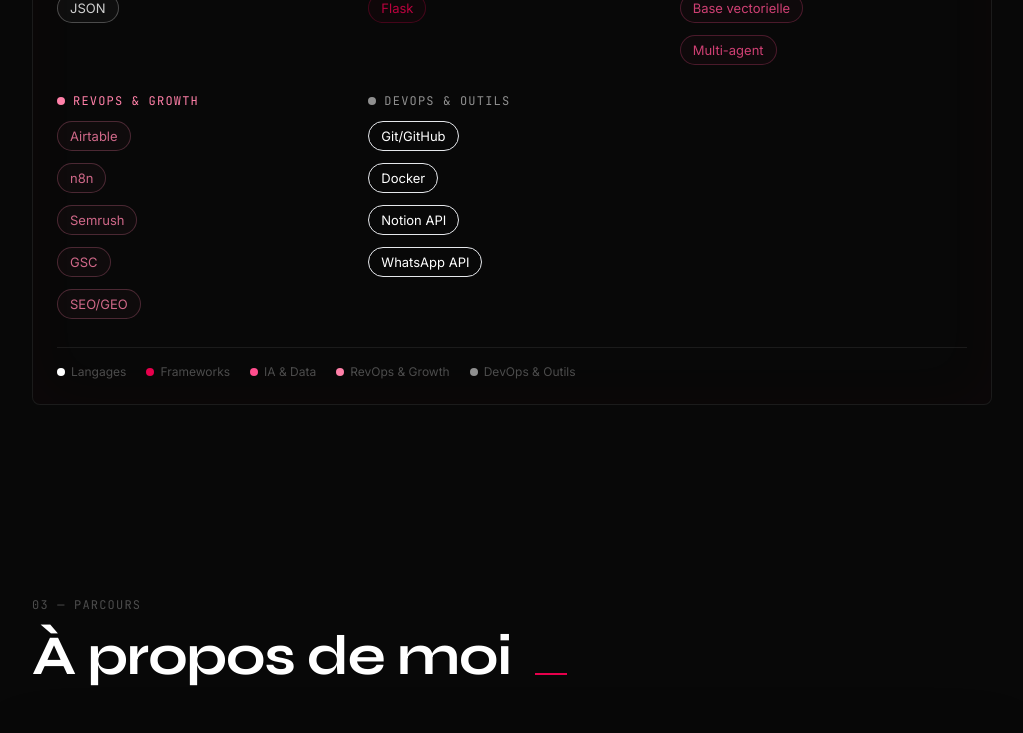
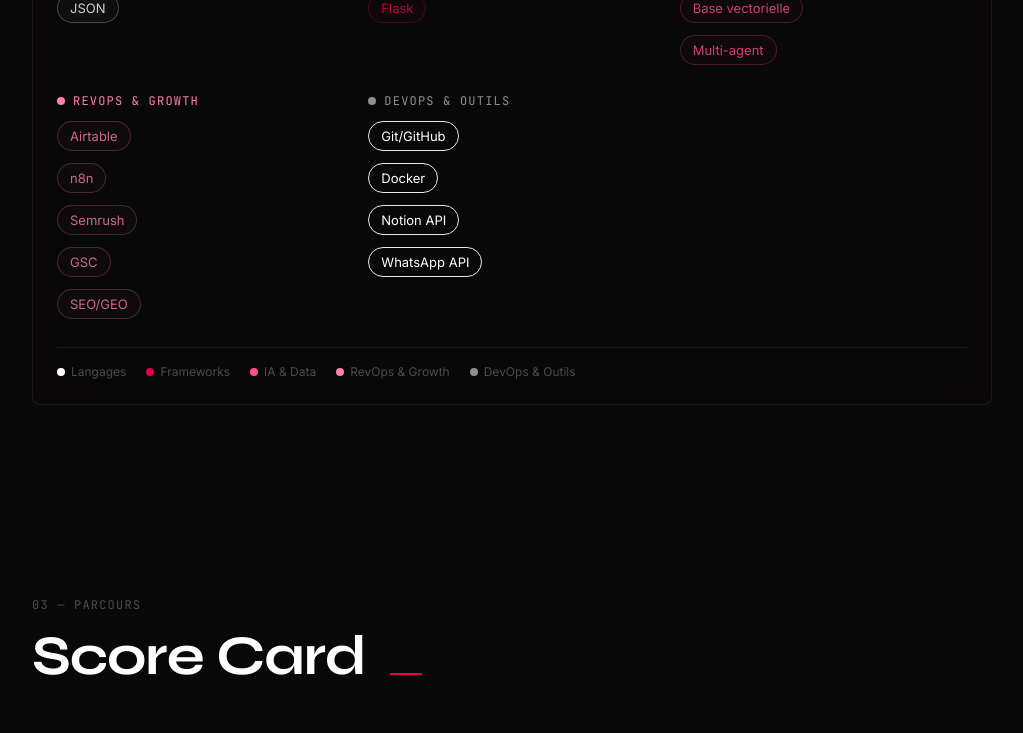
Before and after one commit to ibrahim-00223/Ibrah_Portfolio, a React (Vite) app: page / in a window 1280 px wide. Shown: the part 2000-2733 px from the top of the page, without its empty margins (128-1151 px from the left). Built offline with nearby package versions, Linux system fonts and the light colour scheme.

Commit message:
chore(about): rename section title to Score Card
Co-Authored-By: Claude Sonnet 4.6 <noreply@anthropic.com>

```diff
--- a/src/components/sections/About/About.tsx
+++ b/src/components/sections/About/About.tsx
@@ -28,7 +28,7 @@ export function About() {
         >
           <p className="section-eyebrow">03 — Parcours</p>
           <div className="flex items-end gap-6 mb-4">
-            <h2 className="font-display text-display-lg text-white">À propos de moi</h2>
+            <h2 className="font-display text-display-lg text-white">Score Card</h2>
             <div className="accent-line mb-3" />
           </div>
         </motion.div>
```
